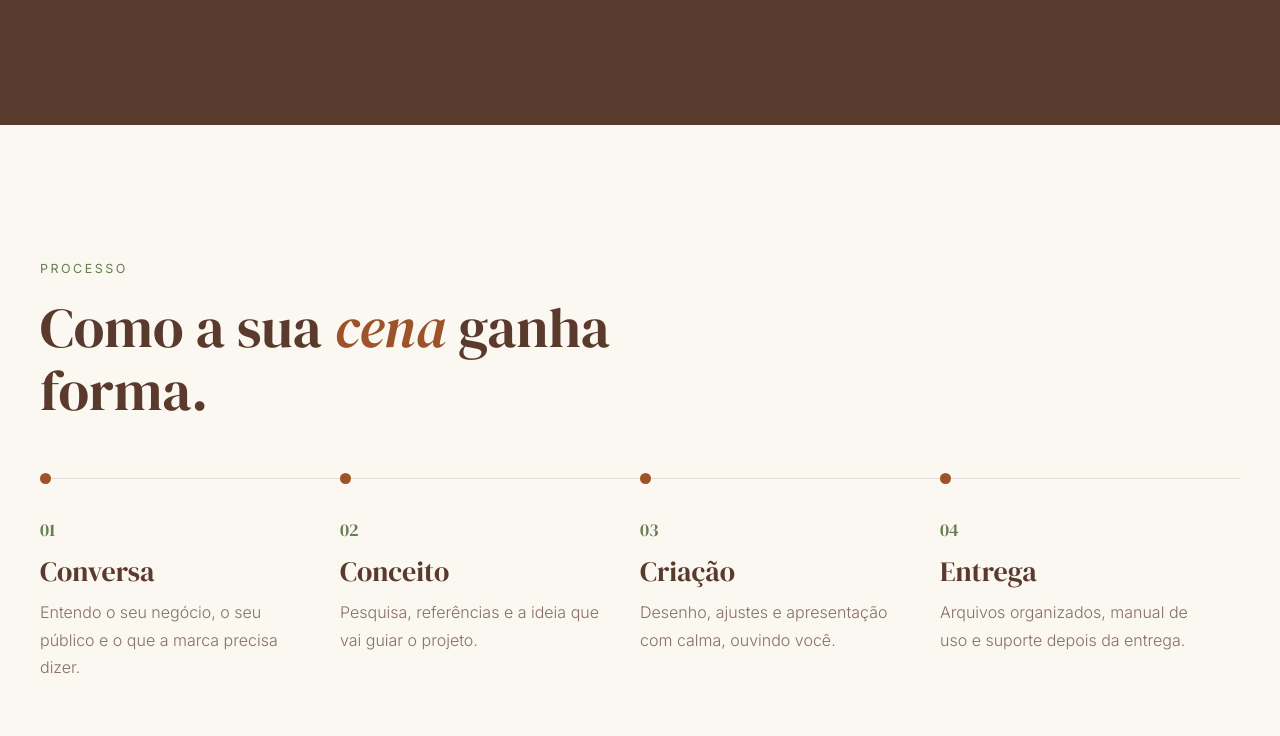
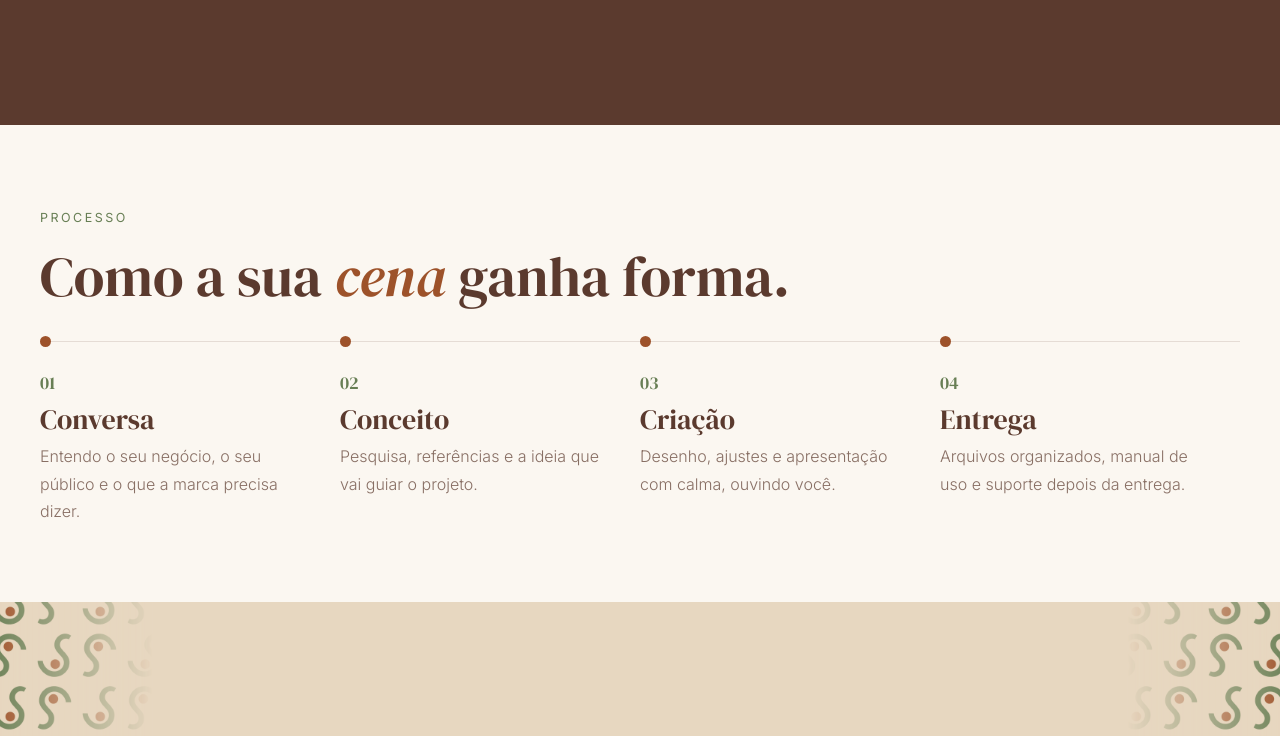
Before and after one commit to studio-senas/studio-senas, a plain HTML site: page index.html in a window 1280 px wide. Shown: the part 6091-6827 px from the top of the page. Drawn offline with Linux system fonts and the light colour scheme.

Commit message:
Reduz a altura da seção Processo
Co-Authored-By: Claude Opus 5.5 <noreply@anthropic.com>
Claude-Session: https://claude.ai/code/session_01NA79X92dkd9M6T2Ltpk9dV

```diff
--- a/assets/css/style.css
+++ b/assets/css/style.css
@@ -647,3 +647,9 @@ p { margin: 0; }
 /* ---------- Animação de entrada ---------- */
 .reveal { opacity: 0; transform: translateY(26px); transition: opacity .8s var(--ease), transform .8s var(--ease); }
 .reveal.is-in { opacity: 1; transform: none; }
+
+/* ---------- Processo: versão mais compacta ---------- */
+#processo { padding: clamp(48px, 6vw, 80px) 0; }
+#processo .section__head { margin-bottom: 32px; max-width: none; }
+#processo .steps li { padding-top: 26px; }
+#processo .steps h3 { margin: 6px 0 8px; }
```
